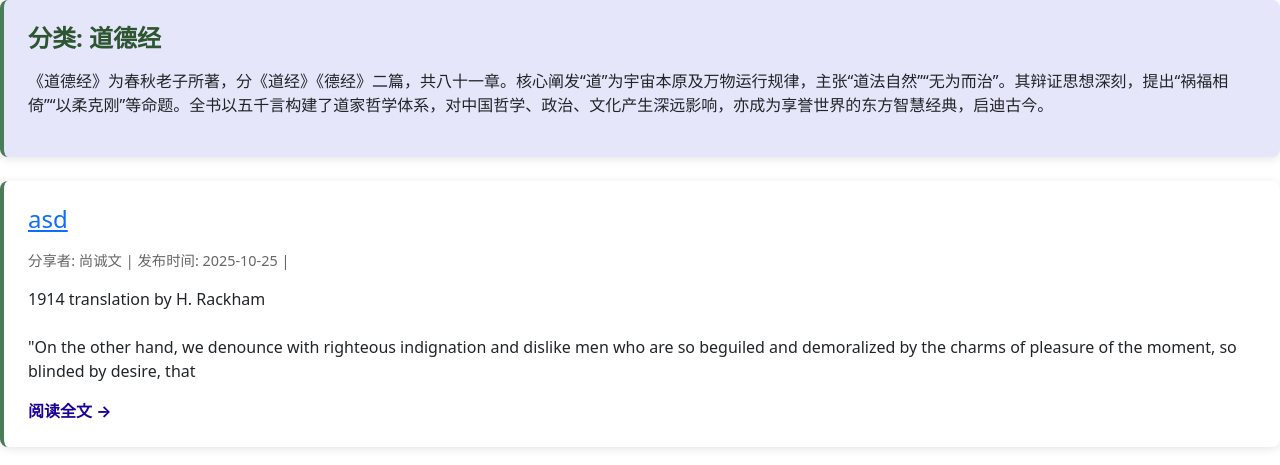
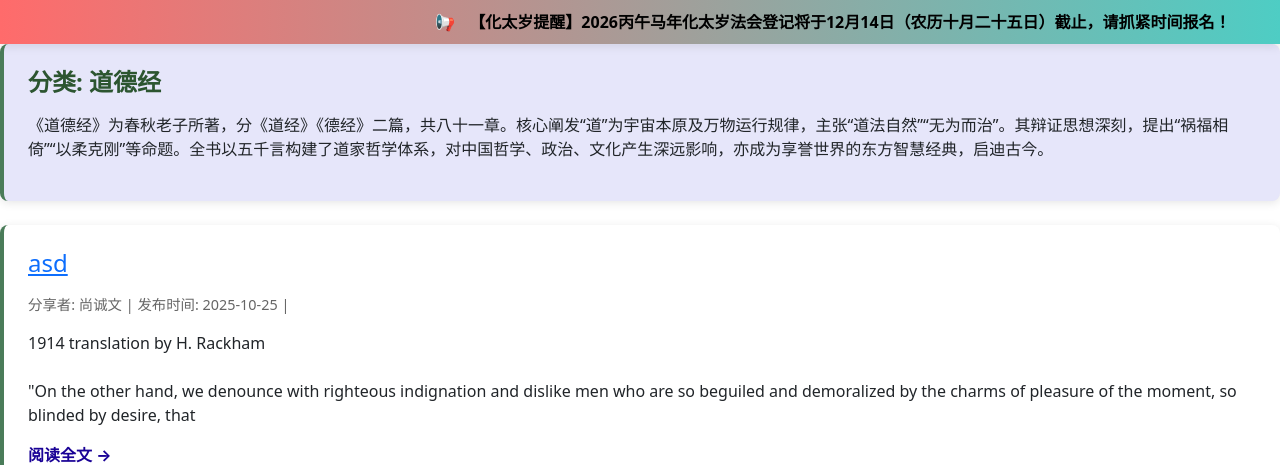
Before and after one commit to Wuhong0917/ChengWenDaoZhang, a Django app: a page that uses Taoism_site/templates/base.html in a window 1280 px wide. Shown: the part 56-521 px from the top of the page. Run offline with Django 5.2, Linux system fonts and the light colour scheme; data comes from the database, SQL or seed files in the repository; some libraries are stand-ins or nearby versions.

Commit message:
add taisui announcement

```diff
--- a/Taoism_site/templates/base.html
+++ b/Taoism_site/templates/base.html
@@ -66,15 +66,15 @@
 
         {% include 'navbar.html' %}
 
-    <!-- Announcement Bar --><!-- code
+    <!-- Announcement Bar -->
     <div class="announcement-bar">
         <div class="announcement-content">
             <span class="announcement-text">
                 <span class="announcement-icon">📢</span>
-                农历十月初一寒衣节（公历11月20日2025年）将至，天气渐寒。本观特备寒衣节祭祖包，代您为先人奉上冬衣，传递孝思与牵挂。愿此份心意，能跨越时空，助先人温暖度冬。有需于此项服务的善信，敬请于11月10日前与贫道联络，以便我们妥善准备。
+                【化太岁提醒】2026丙午马年化太岁法会登记将于12月14日（农历十月二十五日）截止，请抓紧时间报名！
             </span>
         </div>
-    </div>-->
+    </div>
 
 
 
```
